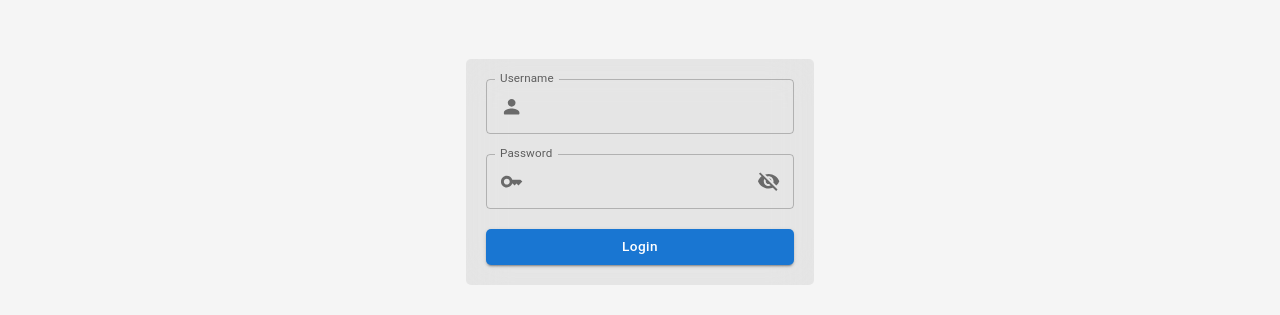
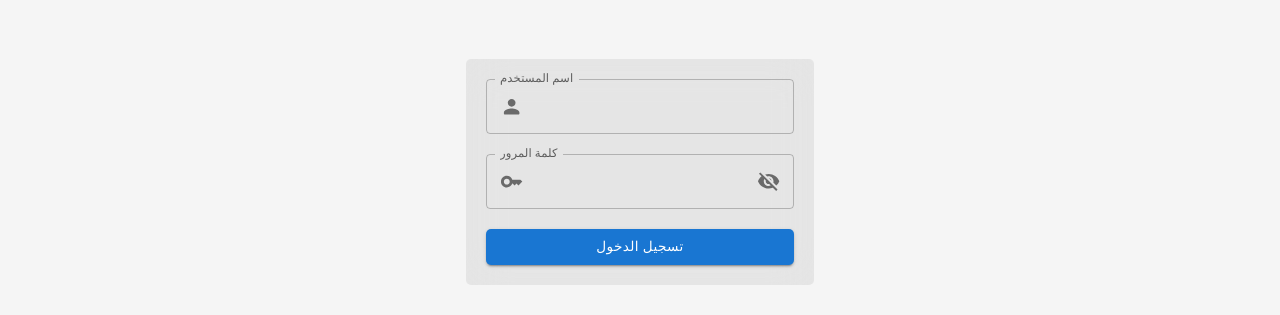
Before and after one commit to Acher0N/iMS, a React (Vite) app: page / in a window 1280 px wide. Shown: the part 253-568 px from the top of the page. Built offline with nearby package versions, Linux system fonts and the light colour scheme.

Commit message:
working on Login Page

```diff
--- a/src/pages/Login/LoginForm.jsx
+++ b/src/pages/Login/LoginForm.jsx
@@ -6,6 +6,7 @@ import { Button, TextField, InputAdornment } from "@mui/material";
 import { PersonRounded, KeySharp, VisibilitySharp, VisibilityOffSharp } from "@mui/icons-material";
 import { useState } from "react";
 import { toast } from "react-toastify";
+import { useTheme } from "@emotion/react";
 // Define the Sales schema for validation
 const login_schema = Yup.object().shape({
   user_name: Yup.string().required("Username ID is required"),
@@ -13,8 +14,9 @@ const login_schema = Yup.object().shape({
 });
 
 const LoginForm = () => {
+  const theme = useTheme();
   const [showPassword, setShowPassword] = useState(false);
-
+  const isEng = theme.direction === "rtl";
   const initial_values = {
     user_name: "",
     user_pass: "",
@@ -33,7 +35,7 @@ const LoginForm = () => {
             <Box className="login__form__input">
               <TextField
                 name="user_name"
-                label="Username"
+                label={isEng ? "Username" : "اسم المستخدم"}
                 type="text"
                 autoComplete="off"
                 value={values.user_name}
@@ -56,7 +58,7 @@ const LoginForm = () => {
             <Box className="login__form__input">
               <TextField
                 name="user_pass"
-                label="Password"
+                label={isEng ? "Password" : "كلمة المرور"}
                 type={showPassword ? "text" : "password"}
                 value={values.user_pass}
                 autoComplete="off"
@@ -87,7 +89,7 @@ const LoginForm = () => {
 
             <Box className="login__form__input">
               <Button type="submit" variant="contained" color="primary" fullWidth>
-                Login
+                {isEng ? "Login" : "تسجيل الدخول"}
               </Button>
             </Box>
           </Form>
```
